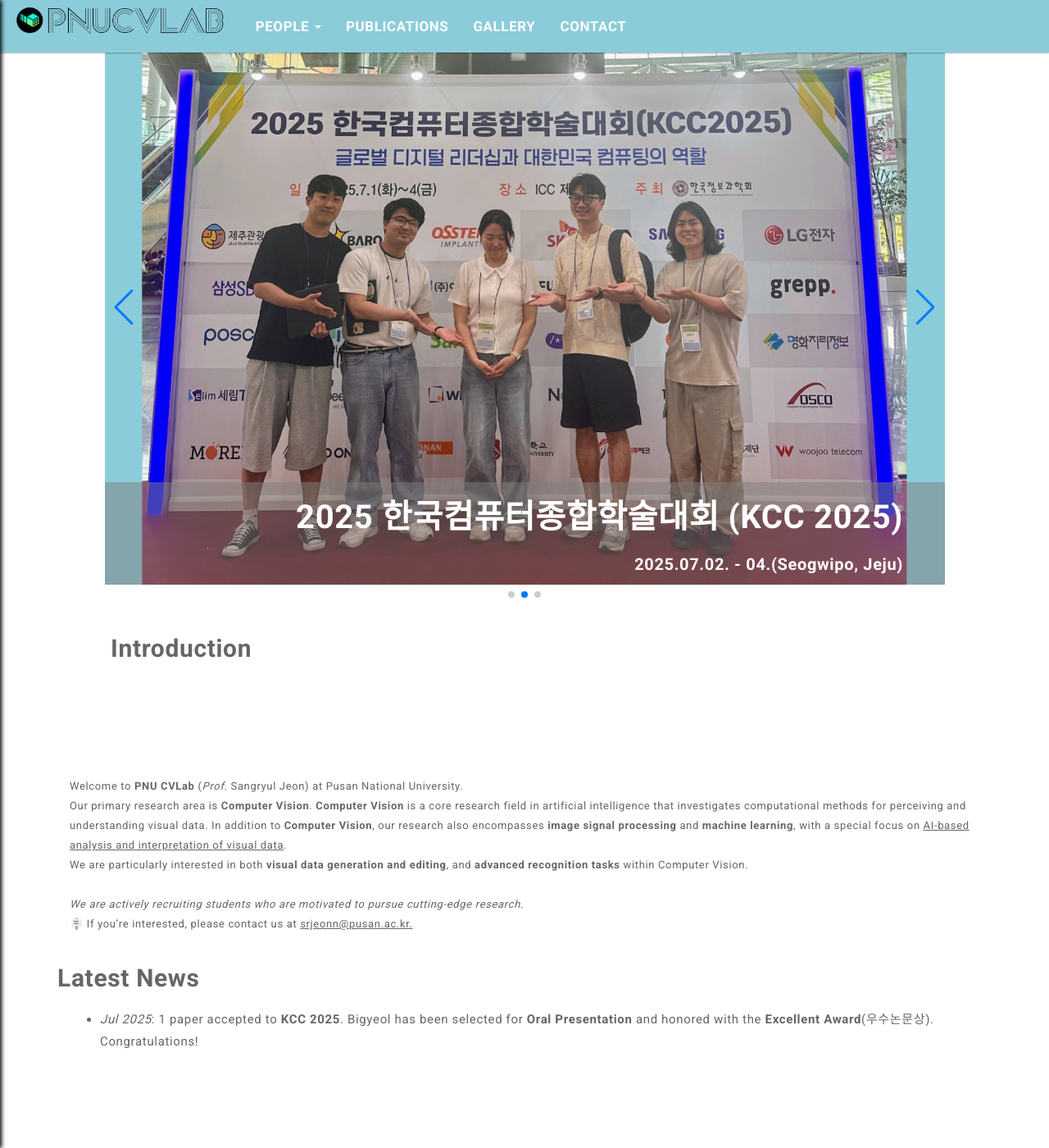
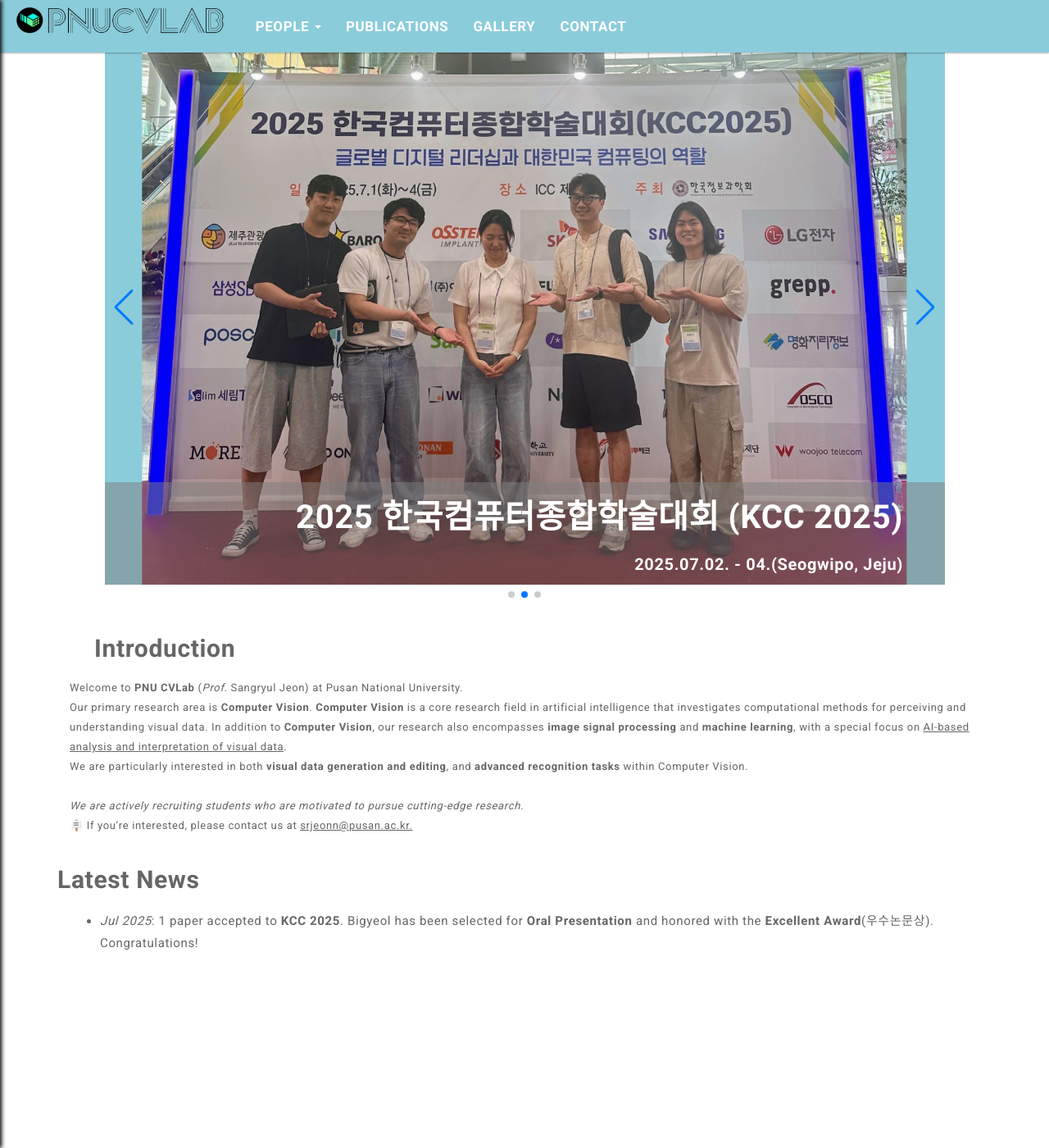
Before and after one commit to pnucvlab/pnucvlab.github.io, a Jekyll site: the page built from index.html, in a window 1280 px wide and 1400 px high, scrolled down 117 px. Shown: the whole window at 82% size. Built offline with Jekyll 4.4.1, drawn with Linux system fonts in a browser that asks for light colours; the list of posts is cut into pages by our own code.

Commit message:
Edit Home

```diff
--- a/assets/css/main.css
+++ b/assets/css/main.css
@@ -396,7 +396,7 @@
 /* Home Intro Section 스타일 */
 .home-intro {
   font-size: 20px;
-  padding: 60px 0;
+  padding: 0 60px;
 }
 
 .home-title {
@@ -404,7 +404,7 @@
 	font-weight: bold;
 	margin-bottom: 0.3em;
 	text-indent: 1em;
-	padding-left: 20px;
+	padding-left: 0px;
   }
 
 .bio-section {
```
